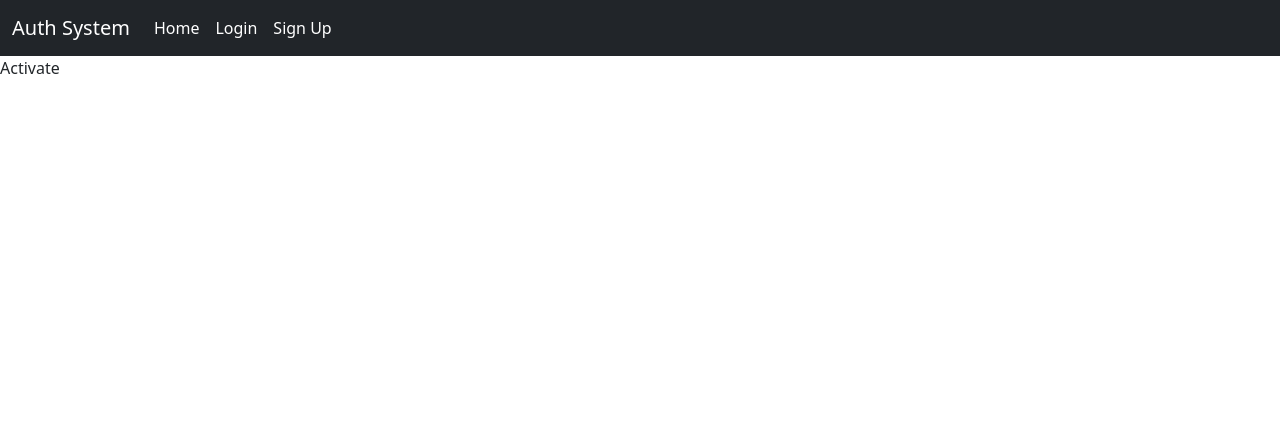
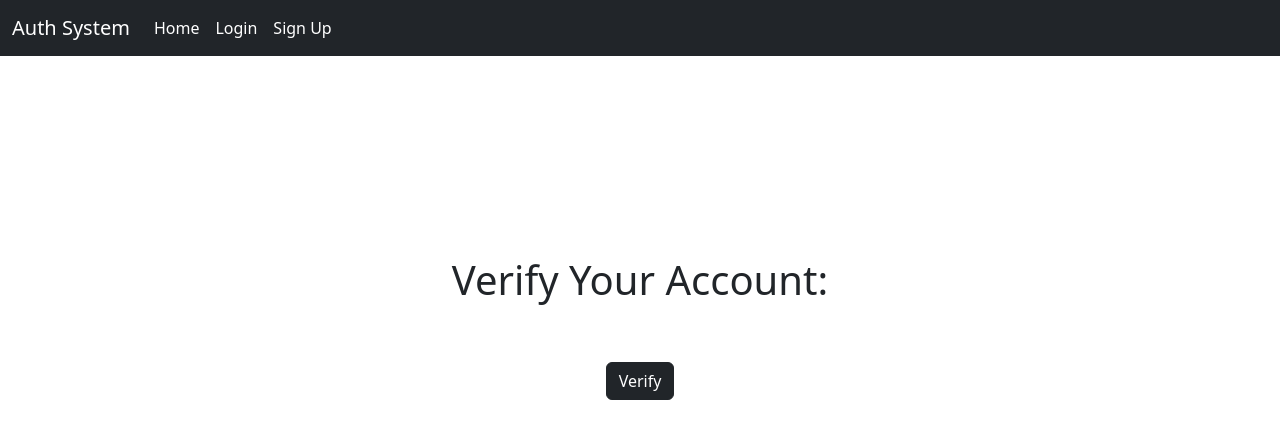
Before and after one commit to osamayy515/Auth_system-using-react-and-django, a React (Create React App) app in the folder frontend/: page /activate/1/1 in a window 1280 px wide. Shown: the top 438 px of the page. Built offline with nearby package versions, Linux system fonts and the light colour scheme.

Commit message:
Adding account activation functionality

```diff
--- a/frontend/src/containers/Activate.js
+++ b/frontend/src/containers/Activate.js
@@ -1,9 +1,39 @@
-import React from 'react'
+import React, { useState} from 'react'
+import { Navigate, useParams } from 'react-router-dom'
+import { connect } from 'react-redux'
+import { verify } from '../actions/auth';
 
-const Activate = (props) => (
-    <div>
-        Activate
-    </div>
-);
+const Activate = ({ verify }) => {
+    const [verified, setVerified] = useState(false);
+    const verify_account = e => {
+        const [uid, token] = useParams();
+        // const uid = match.params.uid;
+        // const token = match.params.token;
+        verify(uid, token)
+        setVerified(true);
+    };
 
-export default Activate;
+    if (verified) {
+        return <Navigate to='/' />
+    }
+    return(
+        <div className='container'>
+            <div
+                className='d-flex flex-column justify-content-center align-items-center'
+                style={{ marginTop: '200px' }}
+            >
+                <h1>Verify Your Account:</h1>
+                <button
+                    onClick={verify_account}
+                    style={{ marginTop: '50px' }}
+                    type='button'
+                    className='btn btn-dark'
+                >
+                    Verify
+                </button>
+            </div>
+        </div>
+    );
+};
+
+export default connect(null , { verify })(Activate);
```
